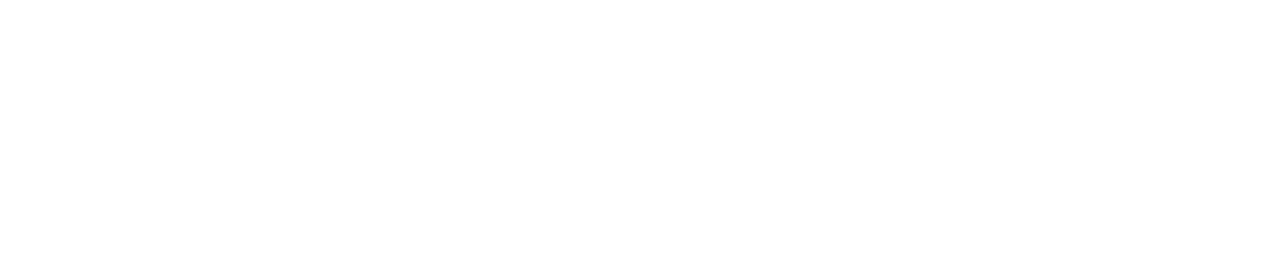
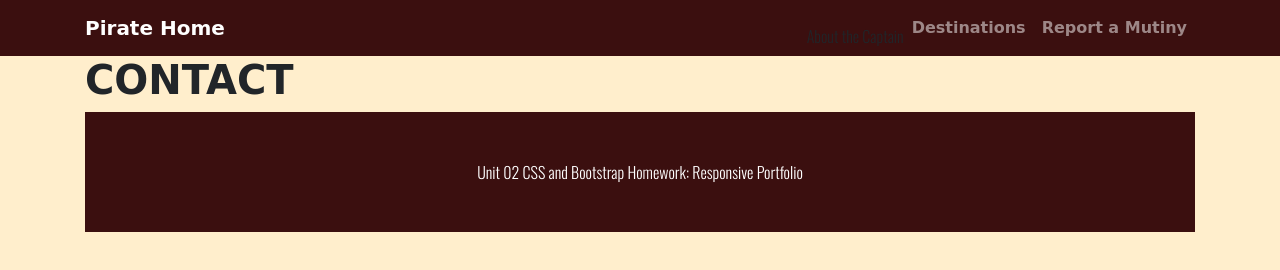
Before and after one commit to sstephensMCSE/Sean_Responsive_Portfolio, a plain HTML site: page contact.html in a window 1280 px wide. Drawn offline with nearby package versions, Linux system fonts and the light colour scheme; a web font is replaced by a local one.

Commit message:
add portfolio and contact html template

```diff
--- a/contact.html
+++ b/contact.html
@@ -0,0 +1,69 @@
+<!-- validated with https://validator.w3.org/ -->
+<!-- Unit 02 CSS and Bootstrap Homework: Responsive Portfolio -->
+<!-- https://sstephensmcse.github.io/Sean_Responsive_Portfolio/ -->
+<!doctype html>
+<html lang="en">
+
+
+
+<head>
+    <!-- Required meta tags -->
+    <meta charset="utf-8">
+    <meta name="viewport" content="width=device-width, initial-scale=1, shrink-to-fit=no">
+
+    <!-- Bootstrap CSS -->
+    <link rel="stylesheet" href="css/bootstrap.css">
+    <link rel="stylesheet" href="css/style.css">
+
+
+    <!-- Title -->
+    <title>Unit 02 CSS and Bootstrap Homework: Responsive Portfolio</title>
+  </head>
+
+    <body>
+
+    <!-- Navigation wrap with container to align the menus -->
+    <nav class="navbar navbar-expand-lg navbar-dark bg-dark fixed-top">
+        <div class="container">
+          <a class="navbar-brand" href="./index.html">Pirate Home</a>
+          <button class="navbar-toggler" type="button" data-toggle="collapse" data-target="#navbarResponsive" aria-controls="navbarResponsive" aria-expanded="false" aria-label="Toggle navigation">
+            <span class="navbar-toggler-icon"></span>
+          </button>
+          <div class="collapse navbar-collapse" id="navbarResponsive">
+            <ul class="navbar-nav ml-auto">
+              <li class="nav-item active">
+                <a class="nav-link" href="./index.html/#about"></a>About the Captain</a>
+              </li>
+              <li class="nav-item">
+                <a class="nav-link" href="./portfolio.html">Destinations</a>
+              </li>
+              <li class="nav-item">
+                <a class="nav-link" href="./contact.html">Report a Mutiny</a>
+              </li>
+            </ul>
+          </div>
+        </div>
+      </nav>
+
+    <!-- Page Content -->
+    <div class="container" >
+
+    <h1>CONTACT</h1>
+
+    <!-- Footer -->
+    <footer class="py-5 bg-dark">
+      <div class="container">
+        <p class="m-0 text-center text-white">Unit 02 CSS and Bootstrap Homework: Responsive Portfolio</p>
+      </div>
+      <!-- /.container -->
+    </footer>
+
+
+    <!-- Optional JavaScript -->
+    <!-- jQuery first, then Popper.js, then Bootstrap JS -->
+    <script src="./jquery/jquery.min.js"></script>
+    <script src="./js/bootstrap.bundle.min.js"></script>
+    <script src="./js/bootstrap.min.js"></script>
+
+  </body>
+</html>
```
Also changed, not shown: index.html (+3 -3 lines), portfolio.html (+69 -0 lines).
